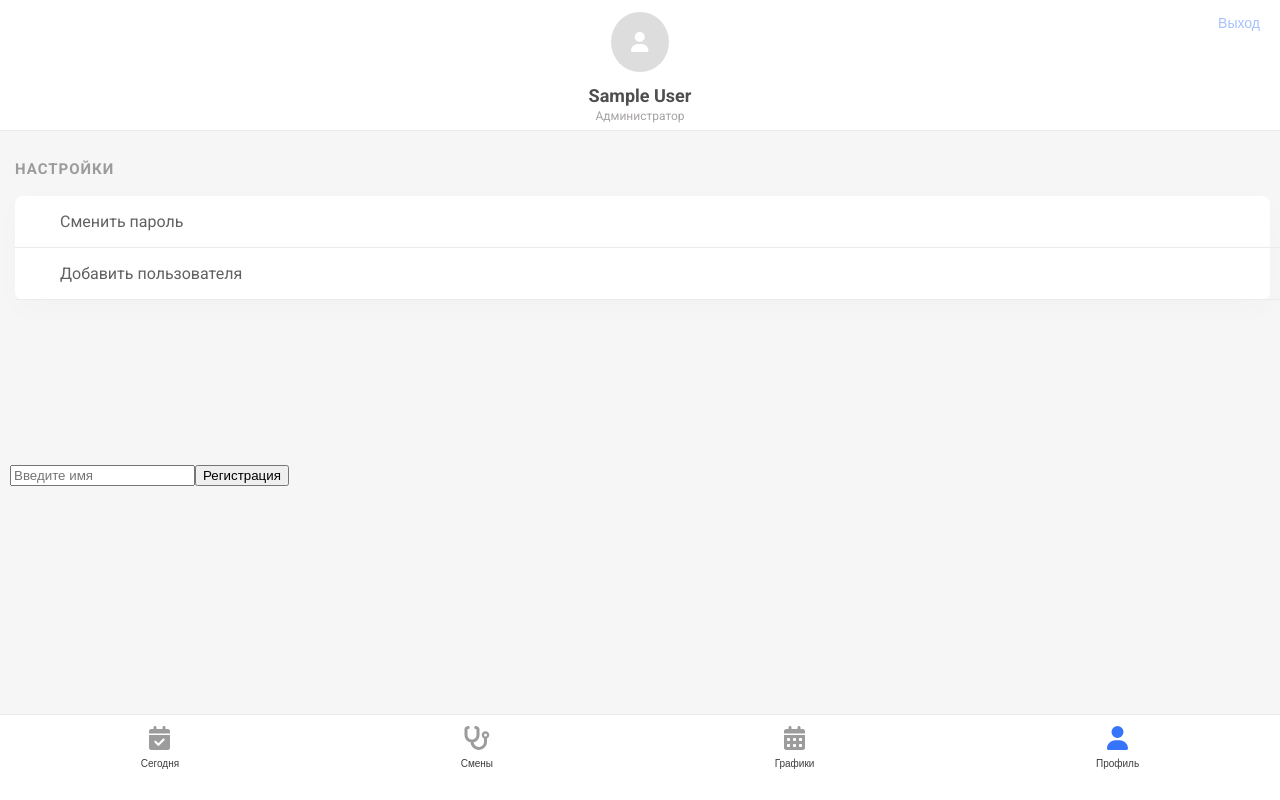
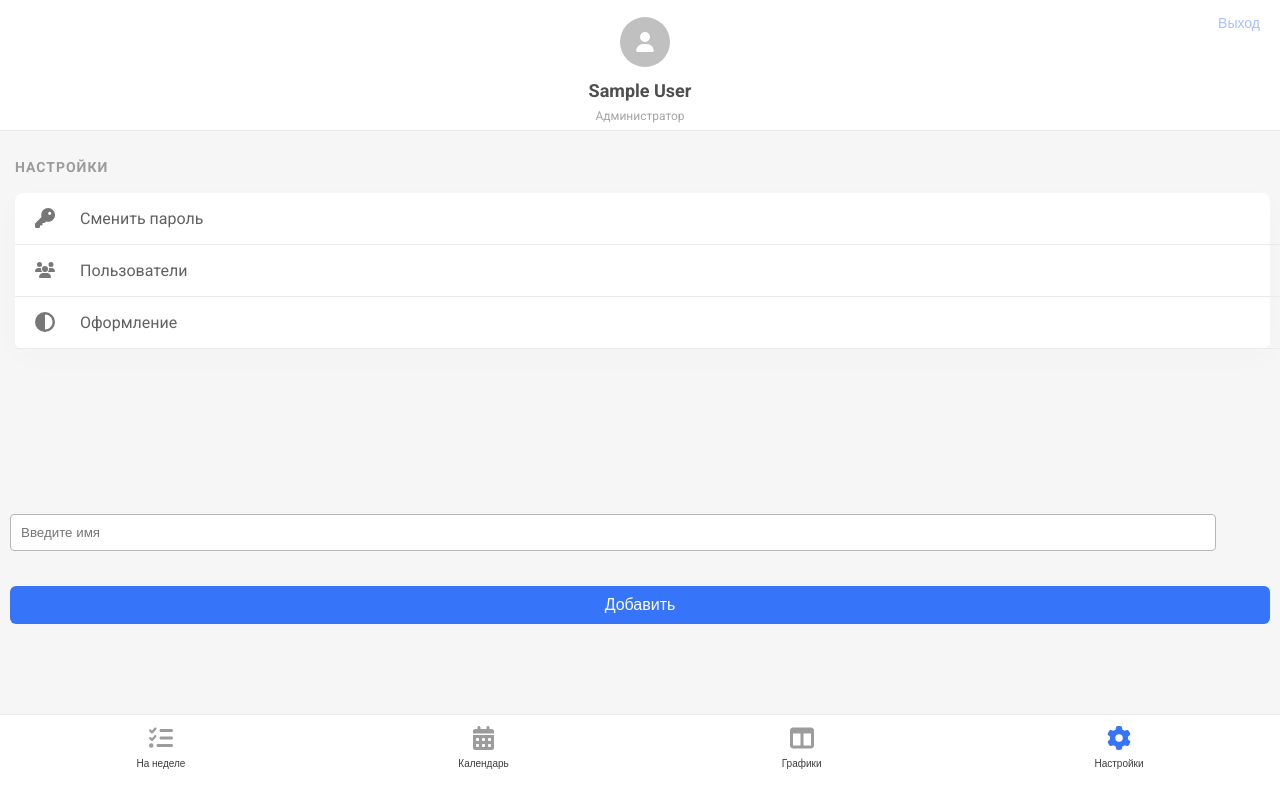
Before and after one commit to mishkajackson/TimeTableDocker, a React (Create React App) app in the folder front/: page /User in a window 1280 px wide. Built offline with nearby package versions, Linux system fonts and the light colour scheme; sample sign-in values are in the browser's storage.

Commit message:
styles fix

```diff
--- a/front/src/components/Footer.jsx
+++ b/front/src/components/Footer.jsx
@@ -1,7 +1,7 @@
 
 import { Outlet, NavLink } from 'react-router-dom';
 import { FontAwesomeIcon } from '@fortawesome/react-fontawesome'
-import { faCalendarCheck, faStethoscope, faCalendarDays, faMoneyCheckDollar, faPills, faBrain, faUser  } from '@fortawesome/free-solid-svg-icons'
+import { faCalendarDays, faUser, faListCheck, faTableColumns, faGear } from '@fortawesome/free-solid-svg-icons'
 import '../App.css';
 
 
@@ -9,10 +9,10 @@ import '../App.css';
 
 function Footer() {
     const navButtons = [
-        { name: 'Сегодня', icon: faCalendarCheck, active: true, link: '/' },
-        { name: 'Смены', icon: faStethoscope, active: false, link: '/Me' },
-        { name: 'Графики', icon: faCalendarDays, active: false, link: '/Schedule' },
-        { name: 'Профиль', icon: faUser, active: false, link: '/User' }
+        { name: 'На неделе', icon: faListCheck, active: true, link: '/' },
+        { name: 'Календарь', icon: faCalendarDays, active: false, link: '/Me' },
+        { name: 'Графики', icon: faTableColumns, active: false, link: '/Schedule' },
+        { name: 'Настройки', icon: faGear, active: false, link: '/User' }
 
     ]
     return (
--- a/front/src/components/UI/CardMe/Dot.jsx
+++ b/front/src/components/UI/CardMe/Dot.jsx
@@ -1,4 +1,3 @@
-import { useEffect } from "react";
 import styles from "./style.module.css";
 import moment from "moment";
 
--- a/front/src/components/UI/CardUser/Card.jsx
+++ b/front/src/components/UI/CardUser/Card.jsx
@@ -1,14 +1,12 @@
-import { useState } from 'react';
+import { useState } from "react";
 
-import '../../../App.css';
-import styles from './style.module.css';
+import "../../../App.css";
+import styles from "./style.module.css";
+import { faCircleHalfStroke, faKey, faUsers } from "@fortawesome/free-solid-svg-icons";
+import { FontAwesomeIcon } from "@fortawesome/react-fontawesome";
 
-
-
-
-function Card({addUser}) {
-
-    const [user, setUser] = useState('')
+function Card({ addUser }) {
+  const [user, setUser] = useState("");
 
   return (
     <>
@@ -18,27 +16,45 @@ function Card({addUser}) {
             <h1>Настройки</h1>
             <div className={styles.row}>
               <div className={styles.block}>
+                <FontAwesomeIcon
+                  className={styles.icon}
+                  icon={faKey}
+                ></FontAwesomeIcon>
                 <p>Сменить пароль</p>
               </div>
               <div className={styles.block}>
-                            <p>Добавить пользователя</p>
-
-
-
+                <FontAwesomeIcon
+                  className={styles.icon}
+                  icon={faUsers}
+                ></FontAwesomeIcon>
+                <p>Пользователи</p>
+              </div>
+              <div className={styles.block}>
+                <FontAwesomeIcon
+                  className={styles.icon}
+                  icon={faCircleHalfStroke}
+                ></FontAwesomeIcon>
+                <p>Оформление</p>
               </div>
             </div>
           </div>
         </div>
-
       </div>
       <div className={styles.cards}>
         <div className={styles.card}>
-                        <input placeholder='Введите имя' value={user} onChange={(e) => setUser(e.target.value)} type="text" />
-                        <button onClick={() => addUser(user)}>Регистрация</button>
+          <input
+            placeholder="Введите имя"
+            value={user}
+            onChange={(e) => setUser(e.target.value)}
+            type="text"
+          />
+          <button className={styles.btn} onClick={() => addUser(user)}>
+            Добавить
+          </button>
         </div>
       </div>
     </>
-    )
+  );
 }
 
-export default Card
+export default Card;
--- a/front/src/components/UI/CardUser/style.module.css
+++ b/front/src/components/UI/CardUser/style.module.css
@@ -17,7 +17,7 @@
 }
 
 .card h1 {
-  font-size: 15px;
+  font-size: 14px;
   padding-bottom: 8px;
   color: #9b9b9b;
   text-transform: uppercase;
@@ -67,3 +67,13 @@
   border-radius: 8px;
   box-shadow: 0 8px 32px 0 rgba(0, 0, 0, 0.02);
 }
+.btn {
+  font-size: 16px;
+  padding: 10px 20px;
+  border: none;
+  border-radius: 6px;
+  background: #3674f9;
+  color: #FFFFFF;
+  margin-top: 35px;
+  width: 100%;
+}
--- a/front/src/components/Views/Auth/style.module.css
+++ b/front/src/components/Views/Auth/style.module.css
@@ -75,3 +75,11 @@
     color: #FFFFFF;
     margin-top: 35px;
 }
+
+input {
+    width: 94%;
+    border: 1px solid #b7b7b7;
+    border-radius: 4px;
+    outline: none;
+    padding: 10px;
+}
--- a/front/src/components/Views/Me/Me.jsx
+++ b/front/src/components/Views/Me/Me.jsx
@@ -19,10 +19,6 @@ function Me() {
     useEffect(() => {
       setDaysOfMonth();
     }, [today]);
-
-    function getTimelines() {
-
-    }
 
     function setDaysOfMonth() {
      const startOfMonth = today.clone().startOf("month");
--- a/front/src/components/Views/Schedule/Schedule.jsx
+++ b/front/src/components/Views/Schedule/Schedule.jsx
@@ -97,6 +97,8 @@ function Schedule() {
 
   return (
     <div>
+      {!isLoading ? (
+        <div>
           <div className={styles.title}>
             <FontAwesomeIcon
               onClick={prevMonth}
@@ -159,7 +161,6 @@ function Schedule() {
               </p>
             </div>
           </div>
-      {!isLoading ? (
           <div>
             <Swiper
               cssMode={true}
@@ -202,6 +203,7 @@ function Schedule() {
               </SwiperSlide>
             </Swiper>
           </div>
+        </div>
       ) : (
         <Loader></Loader>
       )}
--- a/front/src/components/Views/Today/Today.jsx
+++ b/front/src/components/Views/Today/Today.jsx
@@ -42,6 +42,8 @@ function Today() {
     }, [])
     return (
       <div>
+        {!isLoading ? (
+          <div>
             <div className={styles.title}>
               <Title />
               <div>
@@ -52,7 +54,6 @@ function Today() {
                 ></DatePicker>
               </div>
             </div>
-        {!isLoading ? (
             <div className={styles.content}>
               <div className={styles.cards}>
                 <Card
@@ -75,6 +76,7 @@ function Today() {
                 ></Card>
               </div>
             </div>
+          </div>
         ) : (
           <Loader></Loader>
         )}
--- a/front/src/components/Views/Today/style.module.css
+++ b/front/src/components/Views/Today/style.module.css
@@ -12,6 +12,7 @@
   text-align: center;
   border-bottom: 1px solid #ebebeb;
   text-transform: capitalize;
+
 }
 
 .content {
--- a/front/src/components/Views/User/User.jsx
+++ b/front/src/components/Views/User/User.jsx
@@ -29,23 +29,31 @@ function User() {
     return (
       <div>
         <div className={styles.title}>
-                <FontAwesomeIcon className={styles.avatar} icon={faUser}></FontAwesomeIcon>
+          <input type="file" name="file" id="file" class={styles.inputfile} />
+          <label for="file">
+            <FontAwesomeIcon
+              className={styles.avatar}
+              icon={faUser}
+            ></FontAwesomeIcon>
+          </label>
+
           <h1 className={styles.greeting}>{user.name}</h1>
-                <p className={styles.role}>{user.isAdmin ? 'Администратор' : 'Пользователь'}</p>
+          <p className={styles.role}>
+            {user.isAdmin ? "Администратор" : "Пользователь"}
+          </p>
         </div>
         <div>
           <div>
             <CardUser addUser={addUser}></CardUser>
           </div>
           <div>
-
-                    <button className={styles.btn} onClick={logOut}>Выход</button>
-                </div>
-
-
+            <button className={styles.btn} onClick={logOut}>
+              Выход
+            </button>
           </div>
         </div>
-    )
+      </div>
+    );
 }
 
 export default User
--- a/front/src/components/Views/User/style.module.css
+++ b/front/src/components/Views/User/style.module.css
@@ -17,16 +17,27 @@
 
 }
 
-
-
-
-
 .avatar {
   font-size: 20px;
-  background: #dddddd;
-  padding: 20px;
+  background: #c0c0c0;
+  padding: 15px 15px;
+  width: 20px;
   border-radius: 50%;
   color: #FFFFFF;
+  transition: all 0.3s
+}
+
+.avatar:hover {
+  opacity: 0.5
+}
+
+.inputfile {
+  width: 0.1px;
+	height: 0.1px;
+	opacity: 0;
+	overflow: hidden;
+	position: absolute;
+	z-index: -1;
 }
 
 .greeting {
```
Lines whose indentation alone changed are shown as unchanged.
